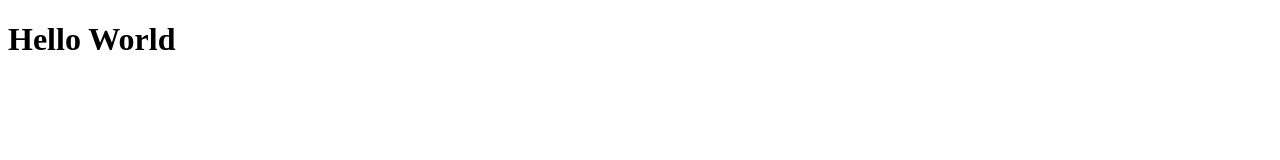
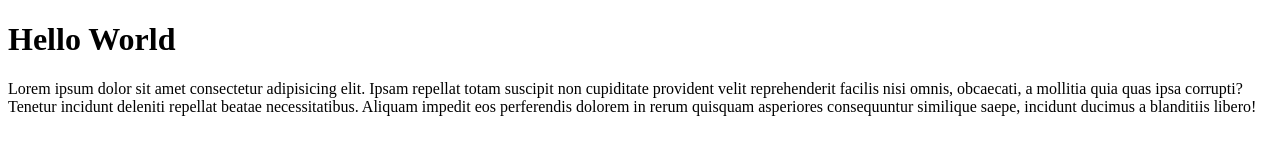
Before and after one commit to YunkeDeGuerra/Ejemplo_MAP, a plain HTML site: page index.html in a window 1280 px wide. Drawn offline with Linux system fonts and the light colour scheme.

Commit message:
Update index.html
cambio 2

```diff
--- a/index.html
+++ b/index.html
@@ -8,6 +8,8 @@
 </head>
 <body>
     <h1>Hello World</h1>
-
+    <p>
+Lorem ipsum dolor sit amet consectetur adipisicing elit. Ipsam repellat totam suscipit non cupiditate provident velit reprehenderit facilis nisi omnis, obcaecati, a mollitia quia quas ipsa corrupti? Tenetur incidunt deleniti repellat beatae necessitatibus. Aliquam impedit eos perferendis dolorem in rerum quisquam asperiores consequuntur similique saepe, incidunt ducimus a blanditiis libero!
+    </p>
 </body>
 </html>
```
